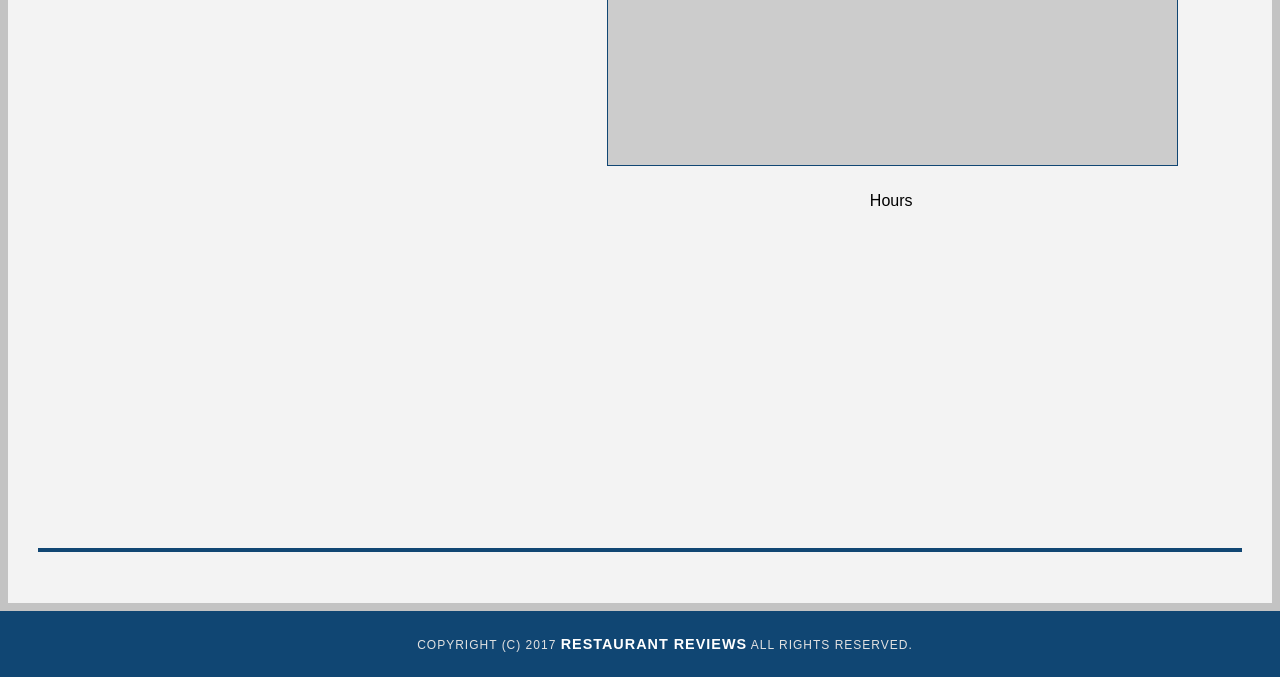
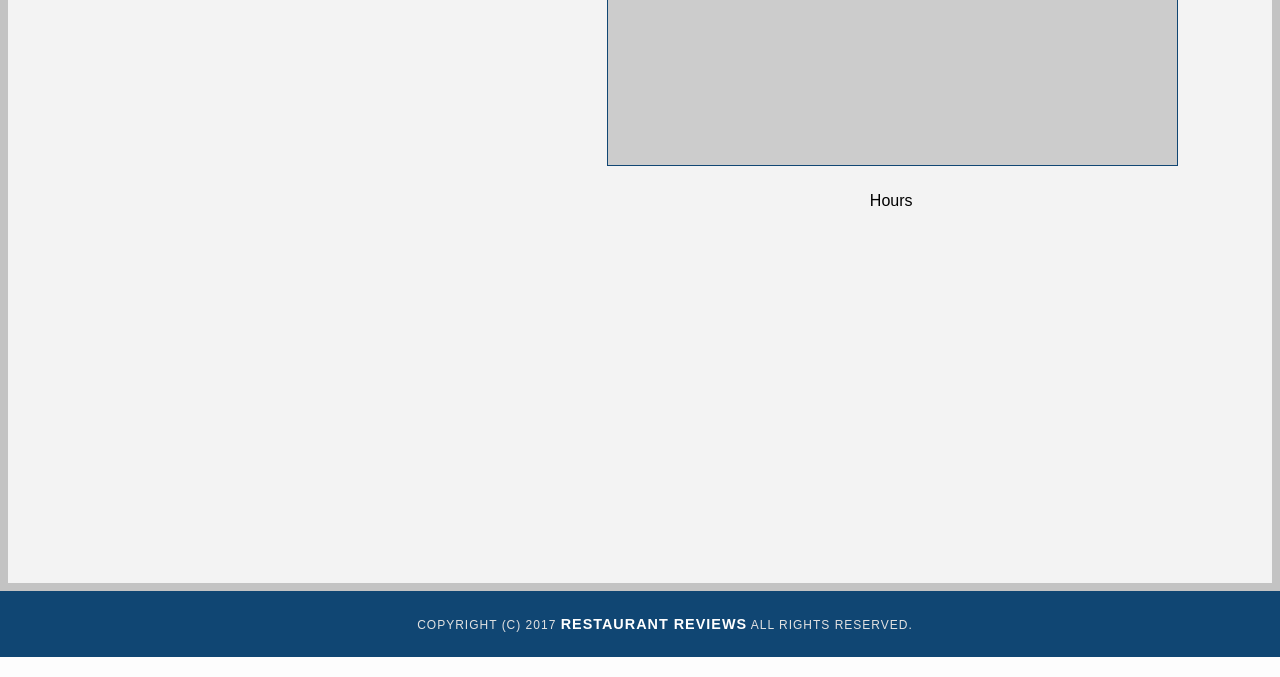
Before and after one commit to noreenwu/restaurant, a plain HTML site: page restaurant.html in a window 1280 px wide. Shown: the part 199-876 px from the top of the page. Drawn offline with nearby package versions, Linux system fonts and the light colour scheme.

Commit message:
style: found an error in styling

```diff
--- a/css/styles.css
+++ b/css/styles.css
@@ -551,9 +551,7 @@ label.screenreader  {
 		border: 0;
 	}
 	.review-hr-rule {
-		border: 2px solid #104673;
-		width: 95%;
-		display: block;
+		display: none;
 	}
 	.inside #map-container {
 		padding: 0;
```
